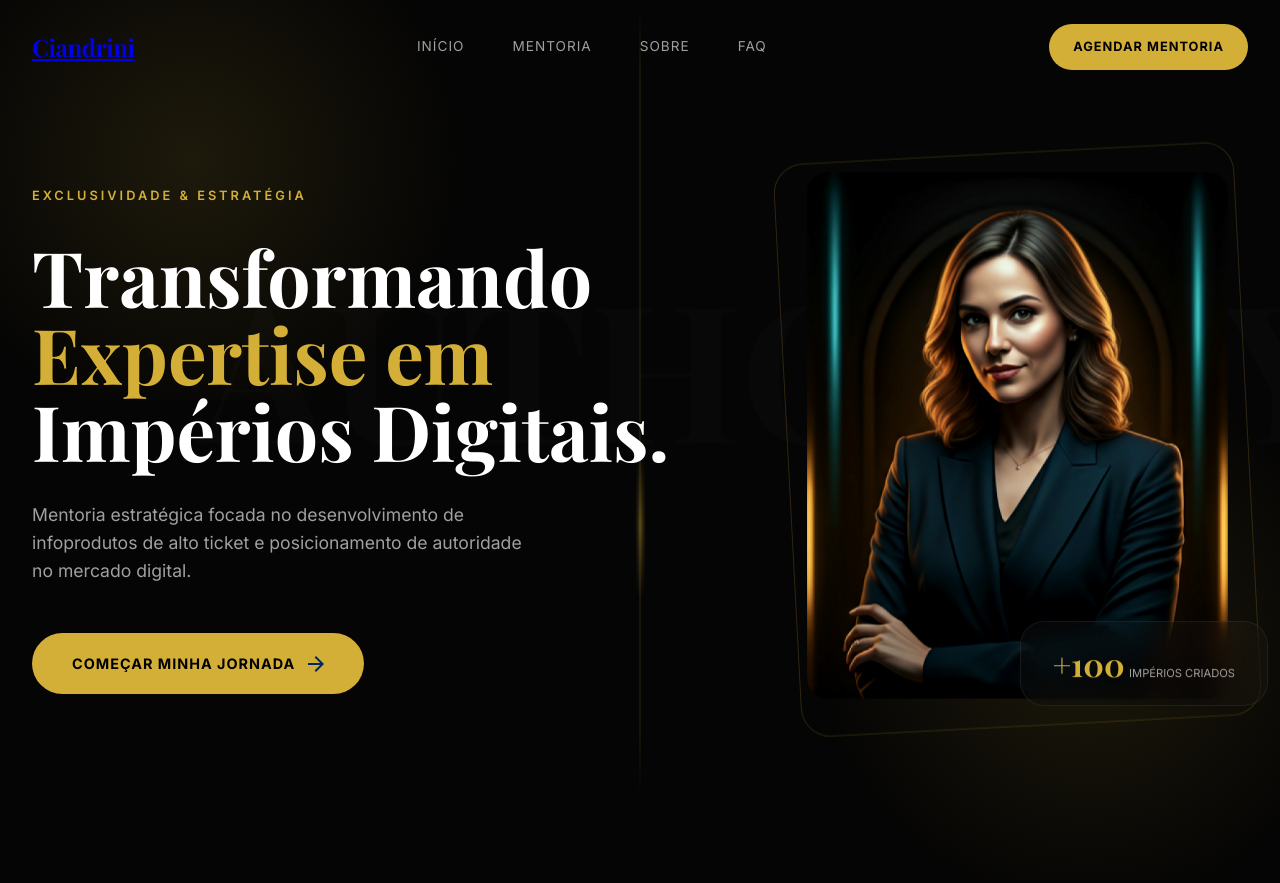
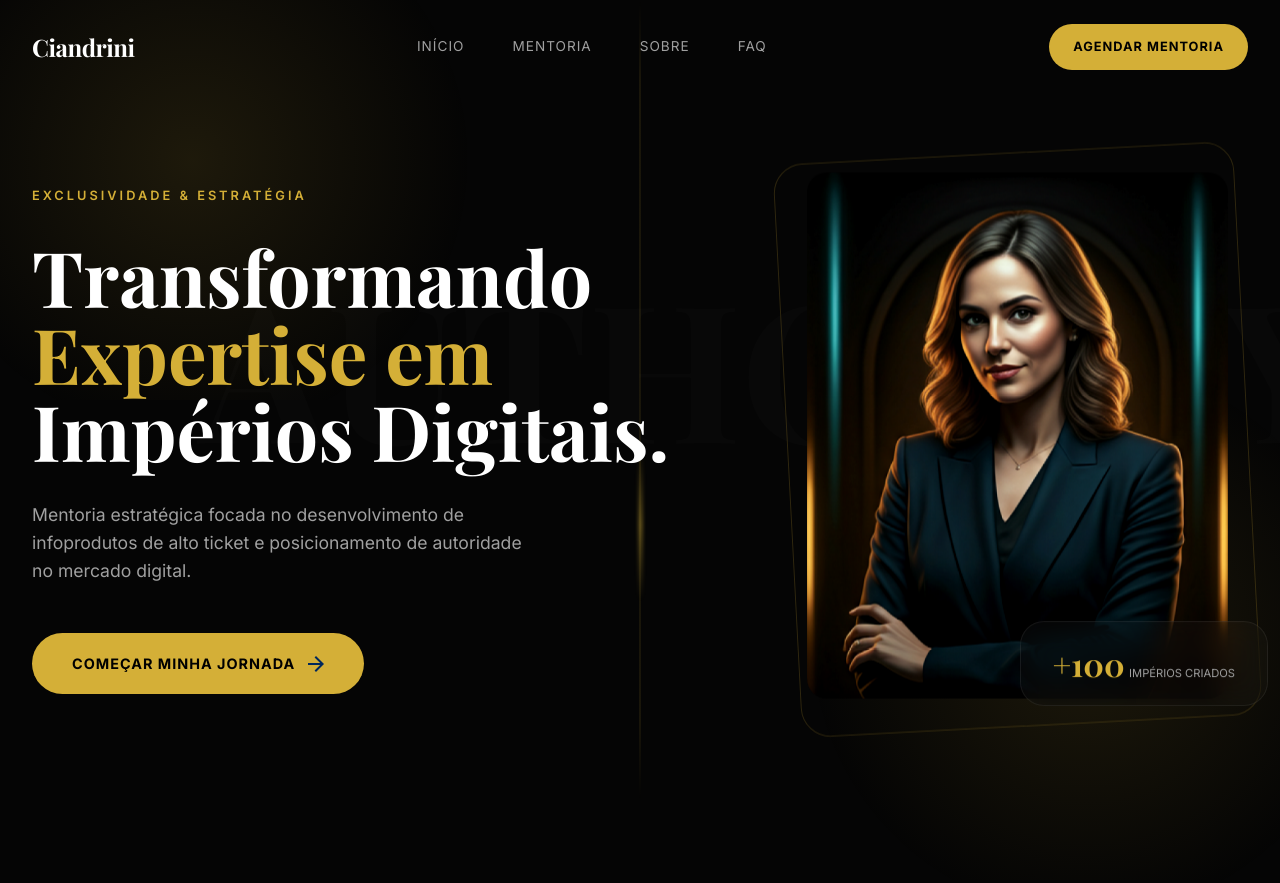
Before and after one commit to EuRydan/anavrin, a website built with Vite: page index.html in a window 1280 px wide. Shown: the top 883 px of the page. Built offline with nearby package versions, Linux system fonts and the light colour scheme.

Commit message:
Fix: Logo color and decoration

```diff
--- a/src/style.css
+++ b/src/style.css
@@ -17,6 +17,11 @@
     margin: 0;
     padding: 0;
     box-sizing: border-box;
+}
+
+a {
+    text-decoration: none;
+    color: inherit;
 }
 
 body {
@@ -141,6 +146,8 @@ h1, h2, h3, .brand-font {
 .logo {
     font-size: 1.5rem;
     letter-spacing: -0.5px;
+    color: #FFFFFF !important;
+    text-decoration: none !important;
 }
 
 .nav-links {
```
